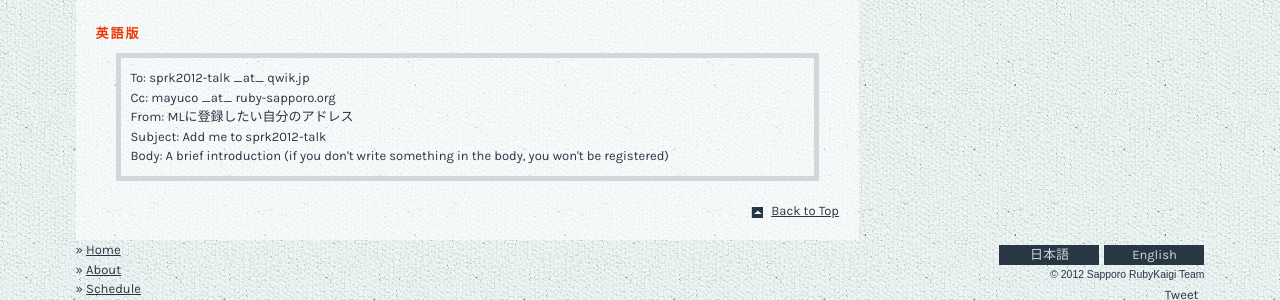
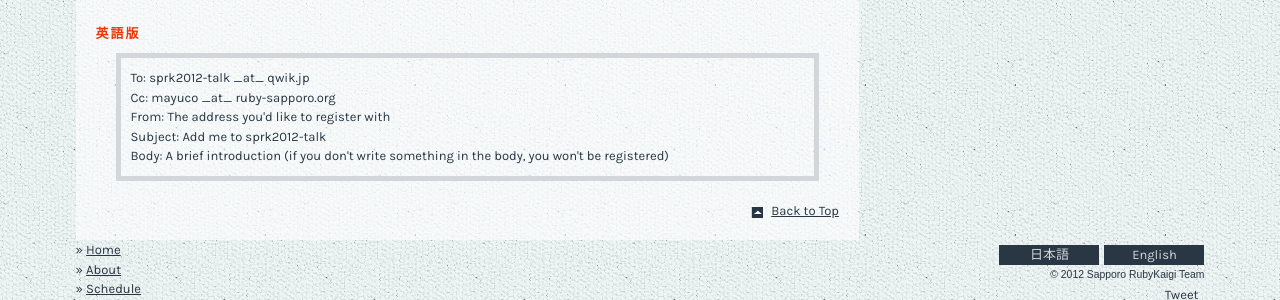
Before and after one commit to ruby-sapporo/sapporo.rubykaigi.org, a Jekyll site: the page built from 2012/ja/for_attendees.html, in a window 1280 px wide. Shown: the part 1842-2142 px from the top of the page. Built offline with Jekyll 4.4.1, drawn with Linux system fonts in a browser that asks for light colours; nearby versions of some CDN libraries; Markdown is read by kramdown in place of the engine named in the settings; comment, search, counter and statistics services are not loaded.

Commit message:
Anglicize sample 'from' for talk ML

```diff
--- a/2012/ja/for_attendees.html
+++ b/2012/ja/for_attendees.html
@@ -46,7 +46,7 @@ locale: ja
   <div class="mlDescription">
     <p>To: sprk2012-talk _at_ qwik.jp</p>
     <p>Cc: mayuco _at_ ruby-sapporo.org</p>
-    <p>From: MLに登録したい自分のアドレス</p>
+    <p>From: The address you'd like to register with</p>
     <p>Subject: Add me to sprk2012-talk</p>
     <p>Body: A brief introduction (if you don't write something in the body, you won't be registered)</p>
   </div>
```
